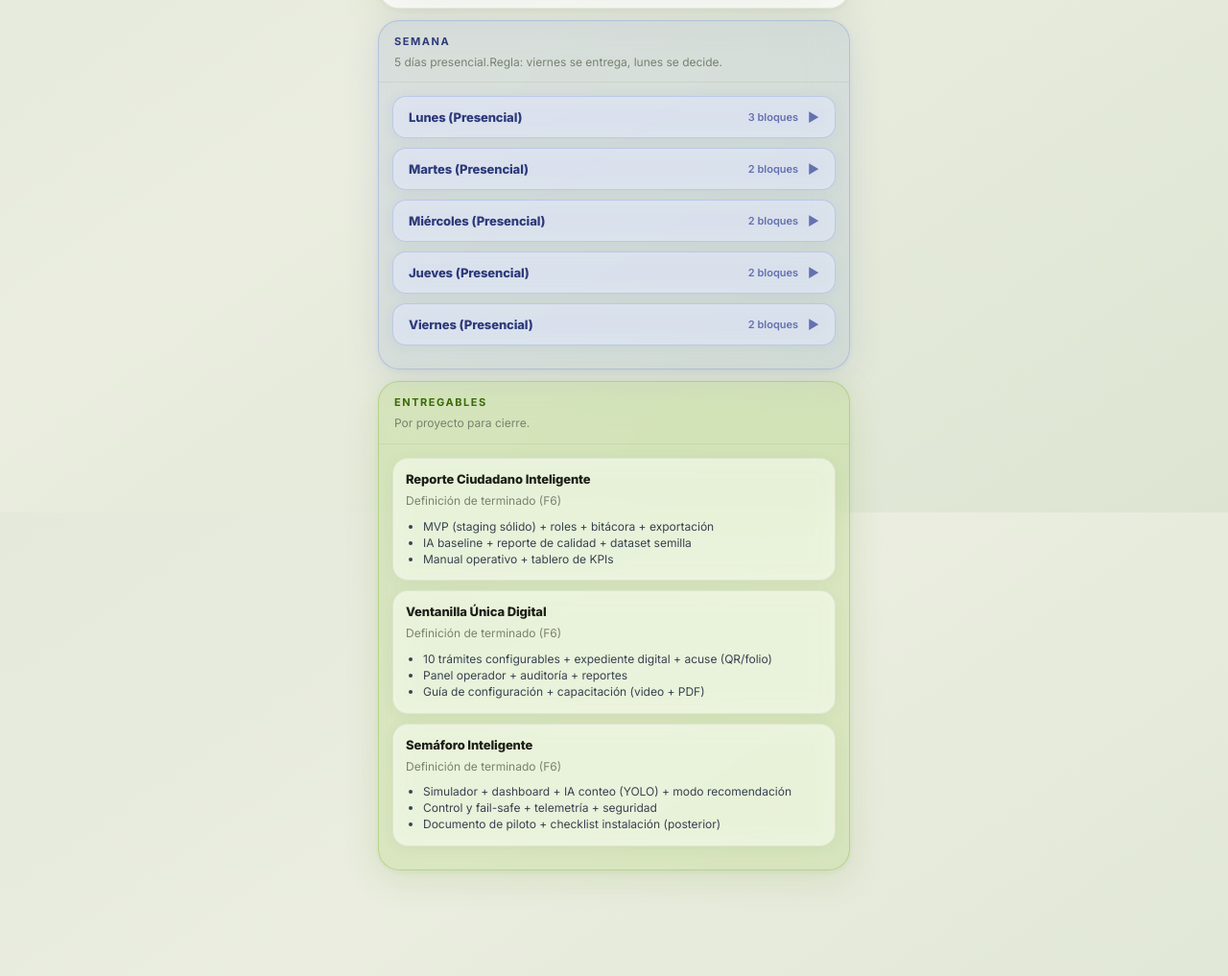
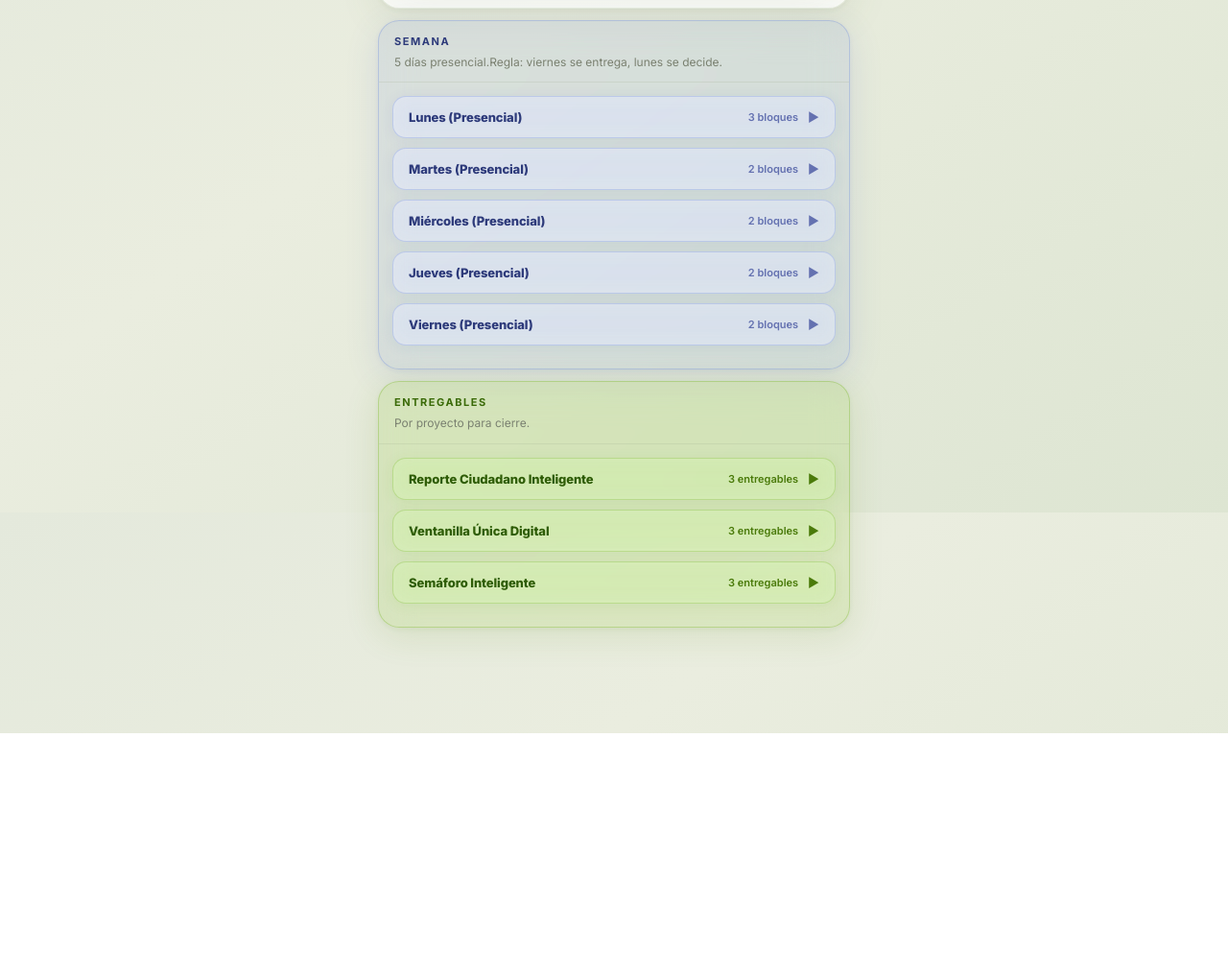
Before and after one commit to opemindresearch/nubes-inteligentes-comalcalco, a plain HTML site: page tablero_control_equipos_comalcalco.html in a window 1280 px wide. Shown: the part 3466-4483 px from the top of the page at 96% size. After the commit the page ends 4230 px from the top, so only its background shows below. Drawn offline with Linux system fonts and the light colour scheme; sample sign-in values are in the browser's storage.

Commit message:
feat: entregables colapsables con acento verde glassmorphism

```diff
--- a/tablero_control_equipos_comalcalco.html
+++ b/tablero_control_equipos_comalcalco.html
@@ -838,6 +838,79 @@
       color: #6471b0;
       font-size: 12px;
       line-height: 1.3;
+    }
+
+    /* ─── Entregables collapsible blocks (green) ─── */
+    .deliv-details {
+      border-radius: 14px;
+      border: 1.5px solid rgba(120, 180, 40, .30);
+      background: rgba(220, 245, 190, .48);
+      -webkit-backdrop-filter: blur(10px);
+      backdrop-filter: blur(10px);
+      box-shadow: 0 2px 14px rgba(80, 140, 20, .09);
+      margin-bottom: 10px;
+      overflow: hidden;
+      transition: box-shadow .2s;
+    }
+
+    .deliv-details[open] {
+      box-shadow: 0 6px 28px rgba(80, 140, 20, .18);
+    }
+
+    .deliv-summary {
+      display: flex;
+      align-items: center;
+      gap: 10px;
+      padding: 13px 16px;
+      cursor: pointer;
+      list-style: none;
+      -webkit-user-select: none;
+      user-select: none;
+    }
+
+    .deliv-summary::-webkit-details-marker {
+      display: none;
+    }
+
+    .deliv-summary h3 {
+      margin: 0;
+      font-size: 13px;
+      font-weight: 800;
+      color: #2e5c06;
+      letter-spacing: -.1px;
+      flex: 1;
+    }
+
+    .deliv-summary .dsub {
+      font-size: 11px;
+      color: #4a7a0a;
+      font-weight: 600;
+    }
+
+    .deliv-summary .darrow {
+      font-size: 13px;
+      color: #4a7a0a;
+      transition: transform .22s;
+    }
+
+    .deliv-details[open] .darrow {
+      transform: rotate(90deg);
+    }
+
+    .deliv-body {
+      padding: 0 14px 14px;
+    }
+
+    .deliv-list {
+      margin: 6px 0 0;
+      padding-left: 18px;
+      color: #2e5c06;
+      font-size: 12px;
+      line-height: 1.6;
+    }
+
+    .deliv-list li {
+      margin-bottom: 3px;
     }
 
 
@@ -1813,14 +1886,32 @@
         }
       ];
       for (const c of cards) {
-        const box = document.createElement("div");
-        box.className = "box";
-        box.style.marginBottom = "10px";
-        const items = c.items.map(x => `<li>${x}</li>`).join("");
-        box.innerHTML = `<h3>${c.title}</h3><p>Definición de terminado (F6)</p><ul style="margin:10px 0 0;padding-left:18px;color:#374151;font-size:12px;line-height:1.4">${items}</ul>`;
-        el.appendChild(box);
+        const det = document.createElement("details");
+        det.className = "deliv-details";
+
+        const sum = document.createElement("summary");
+        sum.className = "deliv-summary";
+        sum.innerHTML = `
+          <h3>${c.title}</h3>
+          <span class="dsub">${c.items.length} entregable${c.items.length > 1 ? 's' : ''}</span>
+          <span class="darrow">▶</span>`;
+        det.appendChild(sum);
+
+        const body = document.createElement("div");
+        body.className = "deliv-body";
+        const ul = document.createElement("ul");
+        ul.className = "deliv-list";
+        c.items.forEach(x => {
+          const li = document.createElement("li");
+          li.textContent = x;
+          ul.appendChild(li);
+        });
+        body.appendChild(ul);
+        det.appendChild(body);
+        el.appendChild(det);
       }
     }
+
     function bindChips() {
       document.querySelectorAll(".chip").forEach(ch => {
         ch.addEventListener("click", () => {
```
